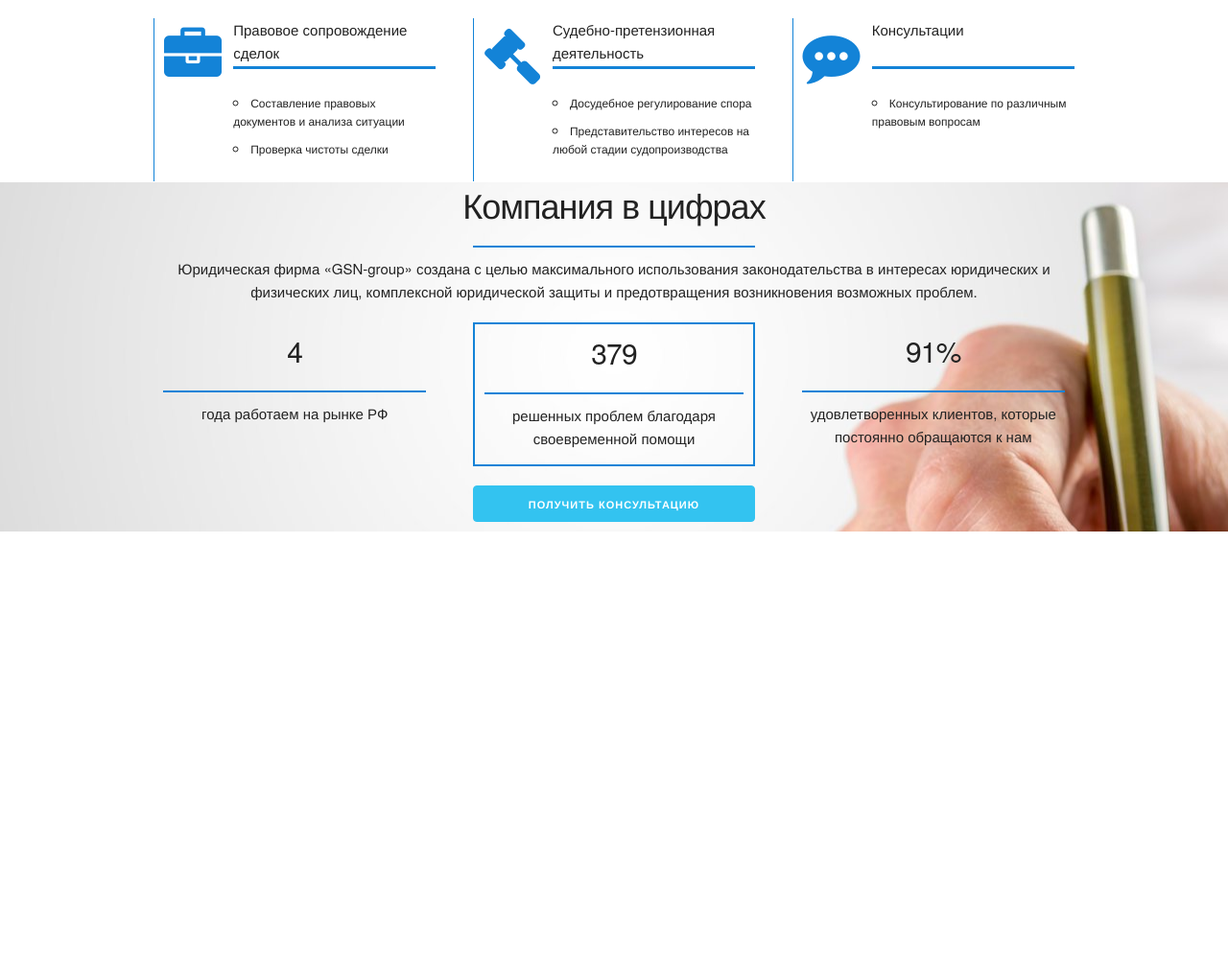
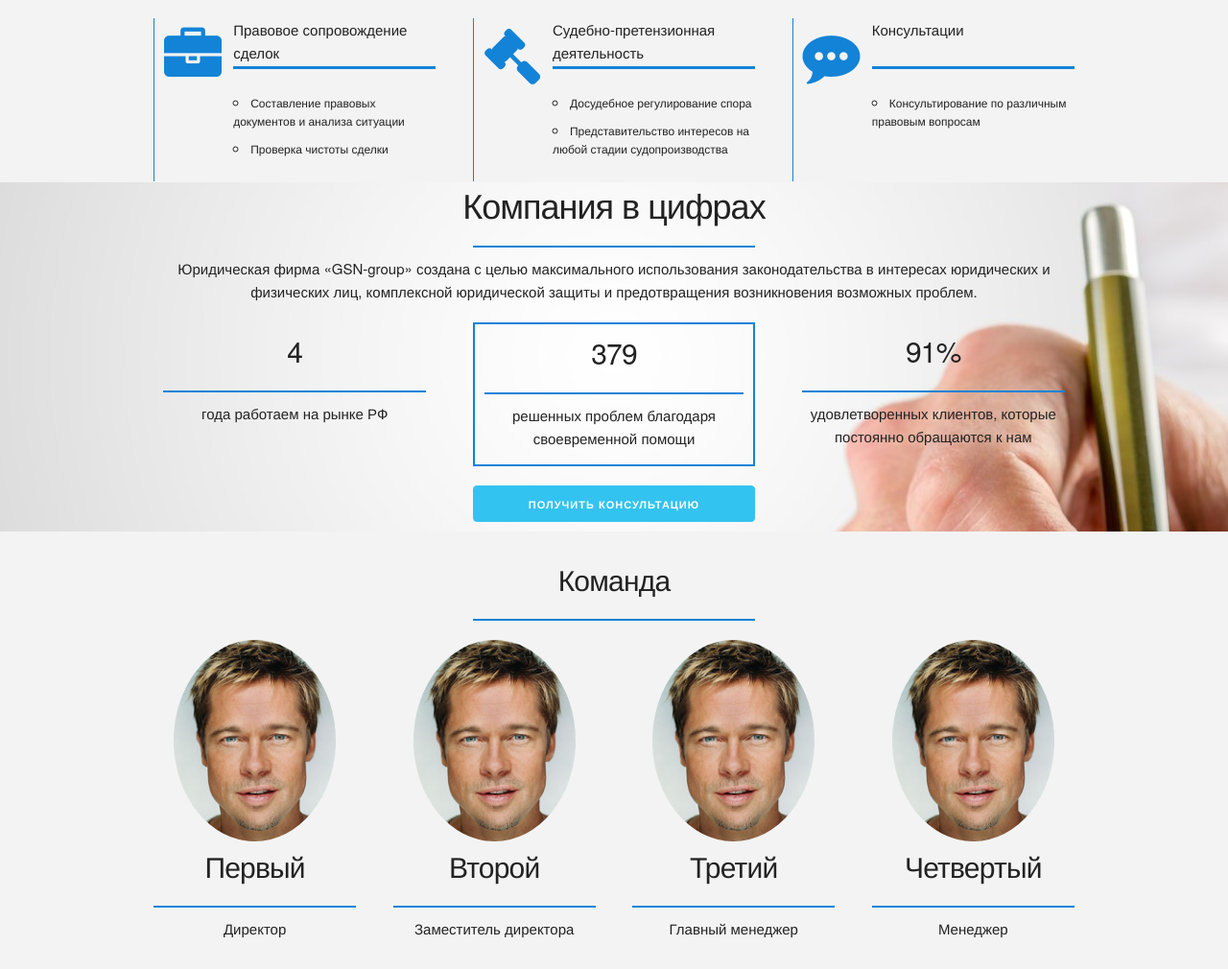
Before and after one commit to YellowAgency/lawers_landing, a Django app: template templates/base.html in a window 1280 px wide. Shown: the part 491-1501 px from the top of the page at 96% size. Before the commit the page ends 1045 px from the top, so only its background shows below. Run offline with Django 3.2, Linux system fonts and the light colour scheme; the template is opened without the code that fills it, so the values that code supplies are empty.

Commit message:
added team

```diff
--- a/static/css/main.css
+++ b/static/css/main.css
@@ -33,7 +33,8 @@
 }
 
 .main__functions {
-    margin-top: 20px;
+    padding-top: 20px;
+    background: #f3f3f3;
 }
 
 .main__functions__left-col {
@@ -100,3 +101,32 @@
 .success__numbers__button {
     margin-top: 20px;
 }
+
+.team {
+    padding: 30px 0;
+    text-align: center;
+    background: #f3f3f3;
+}
+
+.team__header {
+    text-align: center;
+}
+
+.team__header_border {
+    border-bottom: 2px solid #1383d7;
+}
+
+.cards {
+    margin-top: 20px;
+}
+
+.cards__img_circle {
+    width: 80%;
+    height: 80%;
+    border-radius: 100%;
+}
+
+.cards__position {
+    padding-top: 10px;
+    border-top: 2px solid #1383d7;
+}
--- a/templates/base.html
+++ b/templates/base.html
@@ -181,6 +181,66 @@
             </div>
         </div>
     </div>
+    <div class="team">
+        <div class="row">
+            <div class="container">
+                <h4 class="team__header">
+                    Команда
+                </h4>
+                <div class="offset-by-four four columns team__header_border"></div>
+            </div>
+        </div>
+        <div class="cards">
+            <div class="row">
+                <div class="container">
+                    <div class="three columns">
+                        <div>
+                            <img class="cards__img_circle" src="./../static/css/img/face.jpg" alt="">
+                        </div>
+                        <h4 class="cards__name">
+                            Первый
+                        </h4>
+                        <div class="cards__position">
+                            Директор
+                        </div>
+                    </div>
+                    <div class="three columns">
+                        <div>
+                            <img class="cards__img_circle" src="./../static/css/img/face.jpg" alt="">
+                        </div>
+                        <h4 class="cards__name">
+                            Второй
+                        </h4>
+                        <div class="cards__position">
+                            Заместитель директора
+                        </div>
+                    </div>
+                    <div class="three columns">
+                        <div>
+                            <img class="cards__img_circle" src="./../static/css/img/face.jpg" alt="">
+                        </div>
+                        <h4 class="cards__name">
+                            Третий
+                        </h4>
+                        <div class="cards__position">
+                            Главный менеджер
+                        </div>
+                    </div>
+                    <div class="three columns">
+                        <div>
+                            <img class="cards__img_circle" src="./../static/css/img/face.jpg" alt="">
+                        </div>
+                        <h4 class="cards__name">
+                            Четвертый
+                        </h4>
+                        <div class="cards__position">
+                            Менеджер
+                        </div>
+                    </div>
+                </div>
+            </div>
+        </div>
+    </div>
 </main>
 <footer></footer>
 </body>
```
Also changed, not shown: static/css/img/face.jpg (added).
